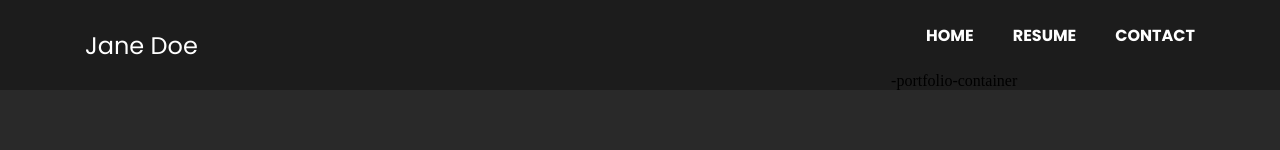
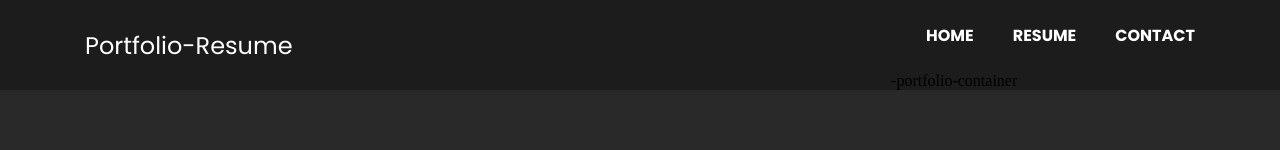
Before and after one commit to venkataniharbillakurthi/nihar-portfolio, a plain HTML site: page index.html in a window 1280 px wide. Shown: the top 150 px of the page. Drawn offline with Linux system fonts and the light colour scheme.

Commit message:
Update index.html

```diff
--- a/index.html
+++ b/index.html
@@ -22,7 +22,7 @@
         <div class="portfolio-container">
             <div class="portfolio-row header-wrap">
                 <div class="brand-name">
-                    <a href="#" class="logo">Jane Doe</a>
+                    <a href="#" class="logo">Portfolio-Resume</a>
                 </div>
                 <div class="hamburger">
                     <i class="fa-solid fa-bars"></i>
```
